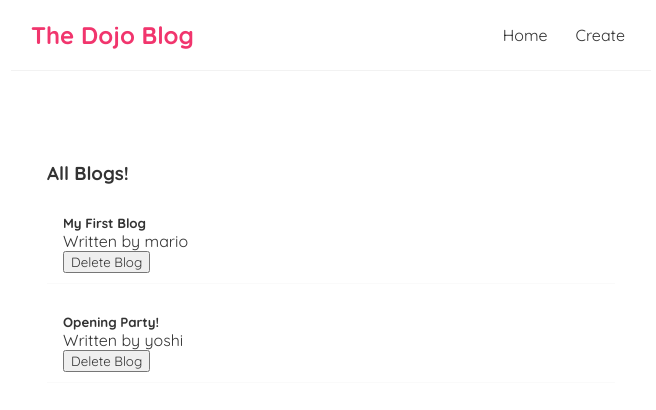
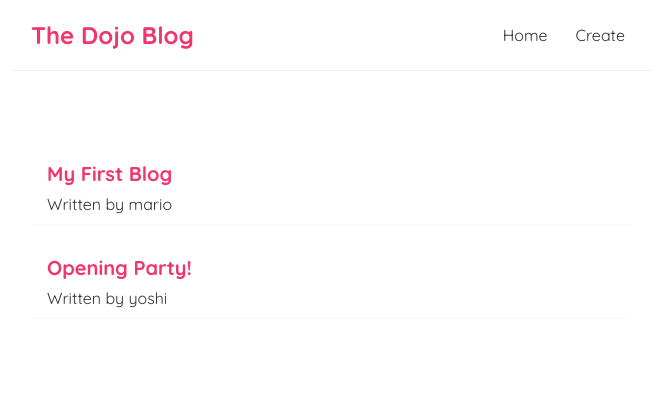
Before and after one commit to kariukijoni/net-ninja-blog, a React (Create React App) app: page / in a window 1280 px wide. Shown: the top 410 px of the page, without its empty margins (309-965 px from the left). Built offline with nearby package versions, Linux system fonts and the light colour scheme; data requests are answered from the project's data file.

Commit message:
added custom hook

```diff
--- a/src/BlogList.js
+++ b/src/BlogList.js
@@ -1,23 +1,14 @@
-import React from 'react'
+const BlogList = ({ blogs }) => {
+    return (
+      <div className="blog-list">
+        {blogs.map(blog => (
+          <div className="blog-preview" key={blog.id} >
+            <h2>{ blog.title }</h2>
+            <p>Written by { blog.author }</p>
+          </div>
+        ))}
+      </div>
+    );
+  }
 
-function BlogList({blogs,title,handleDelete}) {
-
-    // const blogs=props.blogs
-    // const title=props.title
-
-    return (
-        <div className='blog-preview'>
-            <h3>{title}</h3>
-            {blogs.map((blog)=>(
-                <div className='blog-preview' key={blog.id}>
-                    <h5>{blog.title}</h5>
-                    <p>Written by {blog.author}</p>
-                    <button onClick={()=>handleDelete(blog.id)}>Delete Blog</button>
-                </div>
-            ))}
-
-        </div>
-    )
-}
-
-export default BlogList
+  export default BlogList;
--- a/src/Home.js
+++ b/src/Home.js
@@ -1,34 +1,17 @@
-import React, { useEffect, useState } from 'react'
-import BlogList from './BlogList';
+import { useEffect, useState } from "react";
+import BlogList from "./BlogList";
+import UseFetch from "./useFetch";
 
-function Home() {
-    const[blogs,setBlogs]=useState(null);
-    const handleDelete=(id)=>{
-        const newBlogs=blogs.filter(blog=>blog.id !== id);
-        setBlogs(newBlogs)
-    }
-    const[isPending,setIsPending]=useState(true)
-
-useEffect(()=>{
-    setTimeout(()=>{
-        fetch(' http://localhost:8000/blogs')
-        .then(res=>{
-        return res.json()
-    })
-    .then((data=>{
-        // console.log(data)
-        setBlogs(data)
-        setIsPending(false)
-    }))
-    },1000)
-},[]);
+const Home = () => {
+    const{ data:blogs, isPending, error } = UseFetch('http://localhost:8000/blogs')
 
     return (
-        <div className='home'>
-            {isPending && <div>Loading ...</div>}
-        {blogs && <BlogList blogs={blogs} title='All Blogs!' handleDelete={handleDelete}/>}
+        <div className="home">
+        { error && <div>{ error }</div> }
+        { isPending && <div>Loading...</div> }
+        { blogs && <BlogList blogs={blogs} /> }
         </div>
-    )
-}
+    );
+    }
 
-export default Home
+export default Home;
--- /dev/null
+++ b/src/useFetch.js
@@ -0,0 +1,34 @@
+import {useState,useEffect} from 'react'
+
+const UseFetch=(url)=> {
+
+    const [data, setData] = useState(null);
+    const [isPending, setIsPending] = useState(true);
+    const [error, setError] = useState(null);
+
+    useEffect(() => {
+      setTimeout(() => {
+        fetch(url)
+        .then(res => {
+          if (!res.ok) { // error coming back from server
+            throw Error('could not fetch the data for that resource');
+          }
+          return res.json();
+        })
+        .then(data => {
+          setData(data);
+          setIsPending(false);
+          setError(null);
+        })
+        .catch(err => {
+          // auto catches network / connection error
+          setIsPending(false);
+          setError(err.message);
+        })
+      }, 1000);
+    }, [url])
+
+    return {data,isPending,error}
+}
+
+export default UseFetch
```
